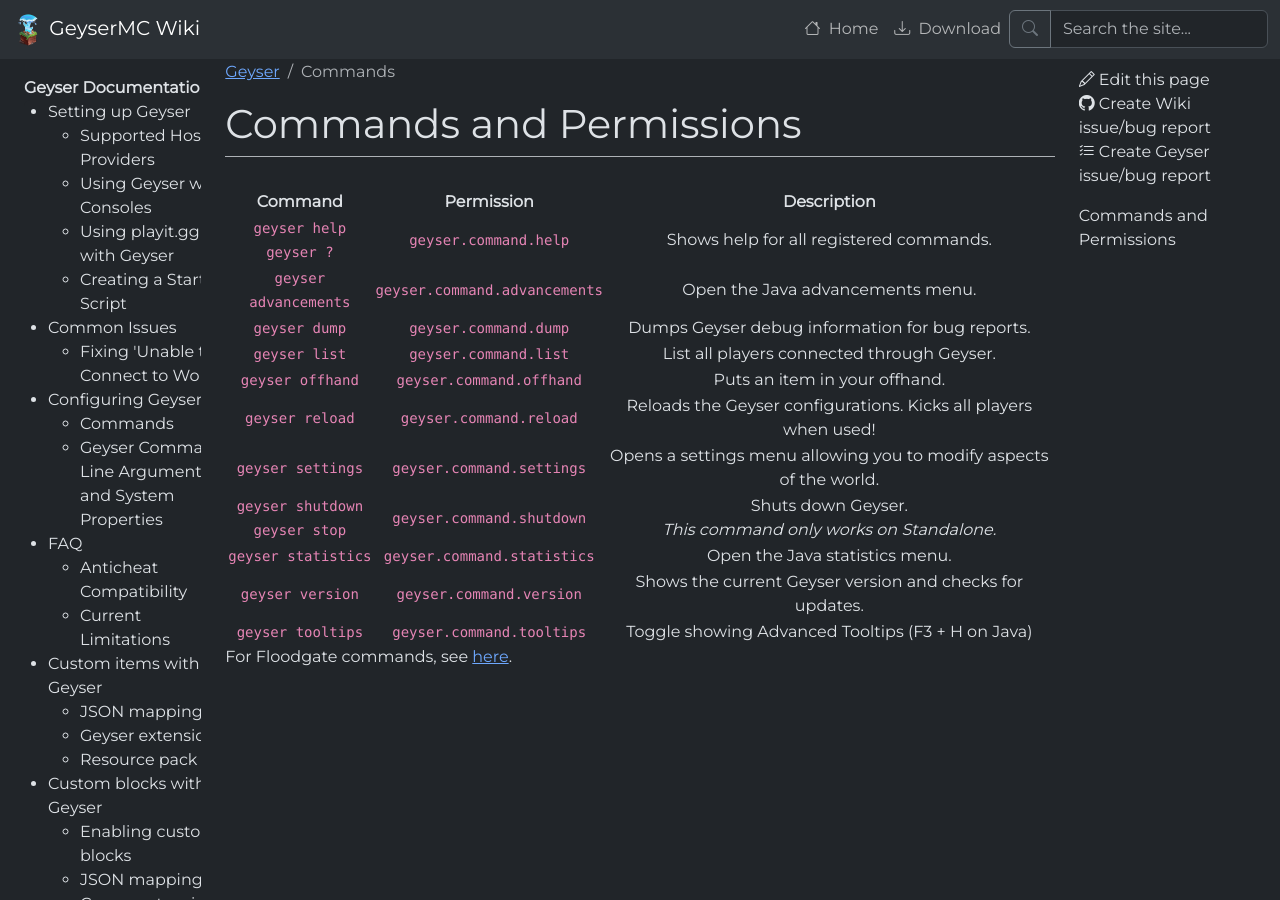
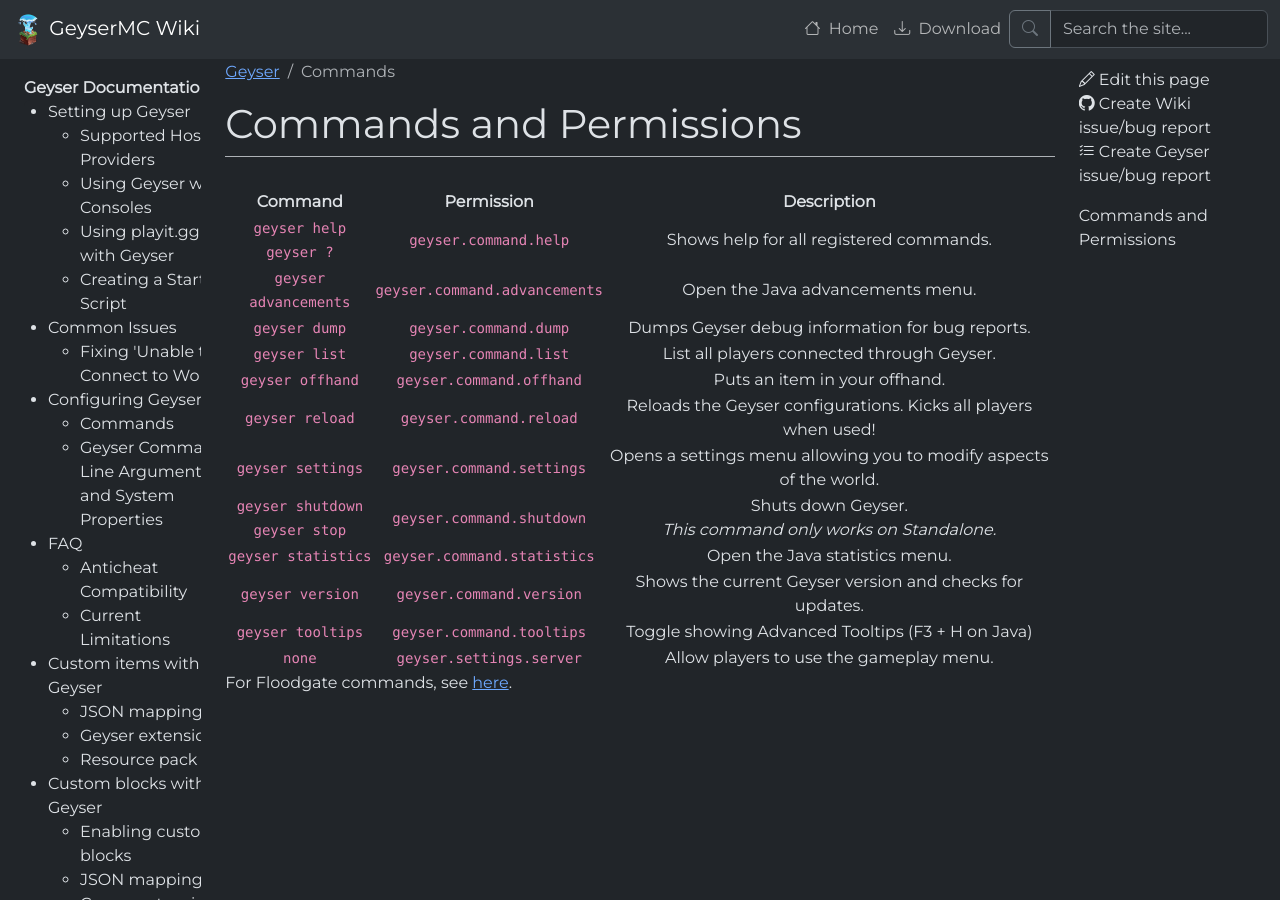
Before and after one commit to GeyserMC/GeyserWiki, a Jekyll site: the page built from _docs/geyser/commands.md, in a window 1280 px wide. Built offline with Jekyll 4.4.1, drawn with Linux system fonts in a browser that asks for light colours.

Commit message:
Add geyser.settings.server - Update commands.md

```diff
--- a/_docs/geyser/commands.md
+++ b/_docs/geyser/commands.md
@@ -17,6 +17,7 @@
 | `geyser statistics` | `geyser.command.statistics` | Open the Java statistics menu. |
 | `geyser version` | `geyser.command.version` | Shows the current Geyser version and checks for updates. |
 | `geyser tooltips` | `geyser.command.tooltips`| Toggle showing Advanced Tooltips (F3 + H on Java) |
+| `none` | `geyser.settings.server`| Allow players to use the gameplay menu. |
 
 
 For Floodgate commands, see [here](/floodgate/commands/).
```
